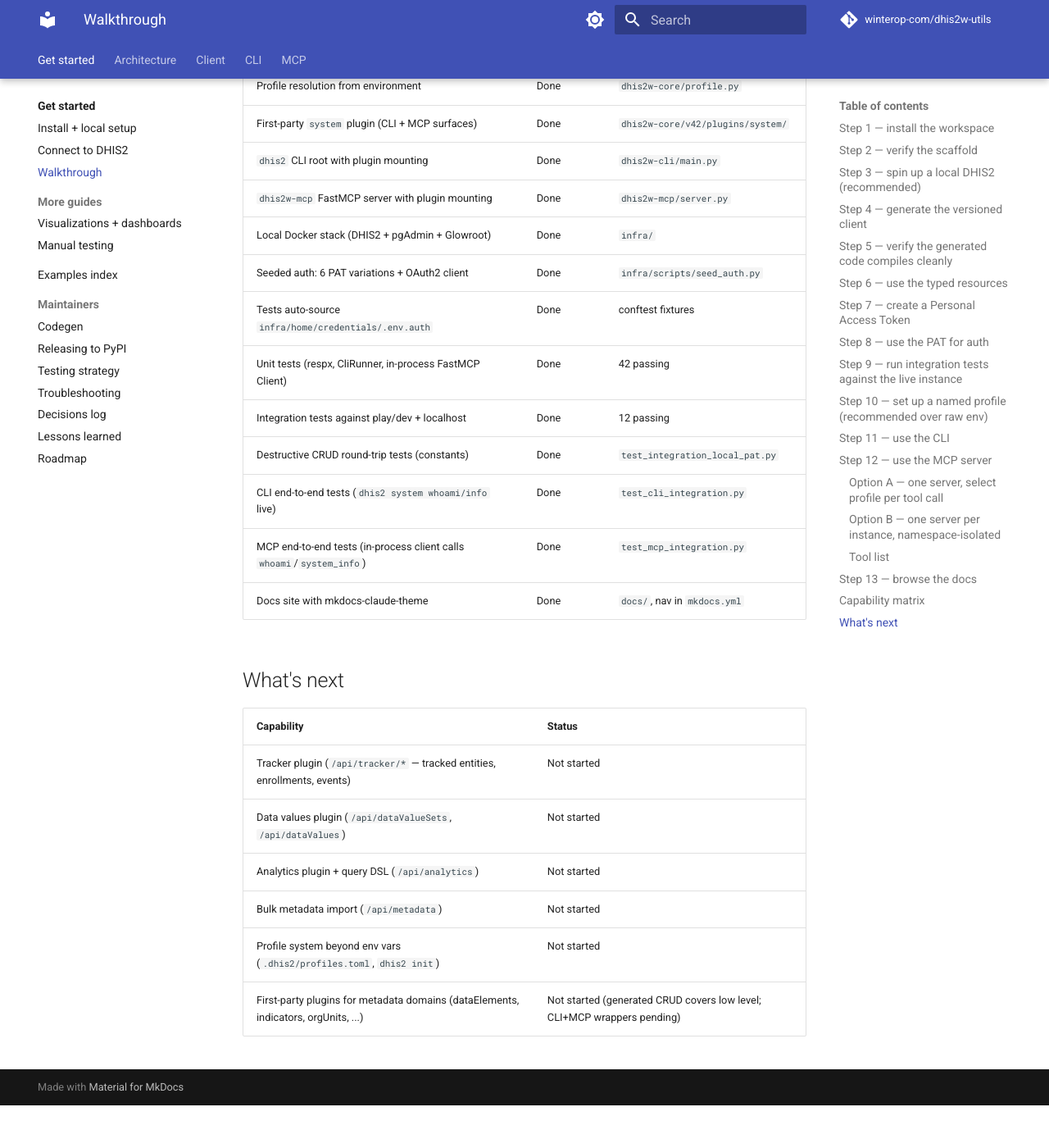
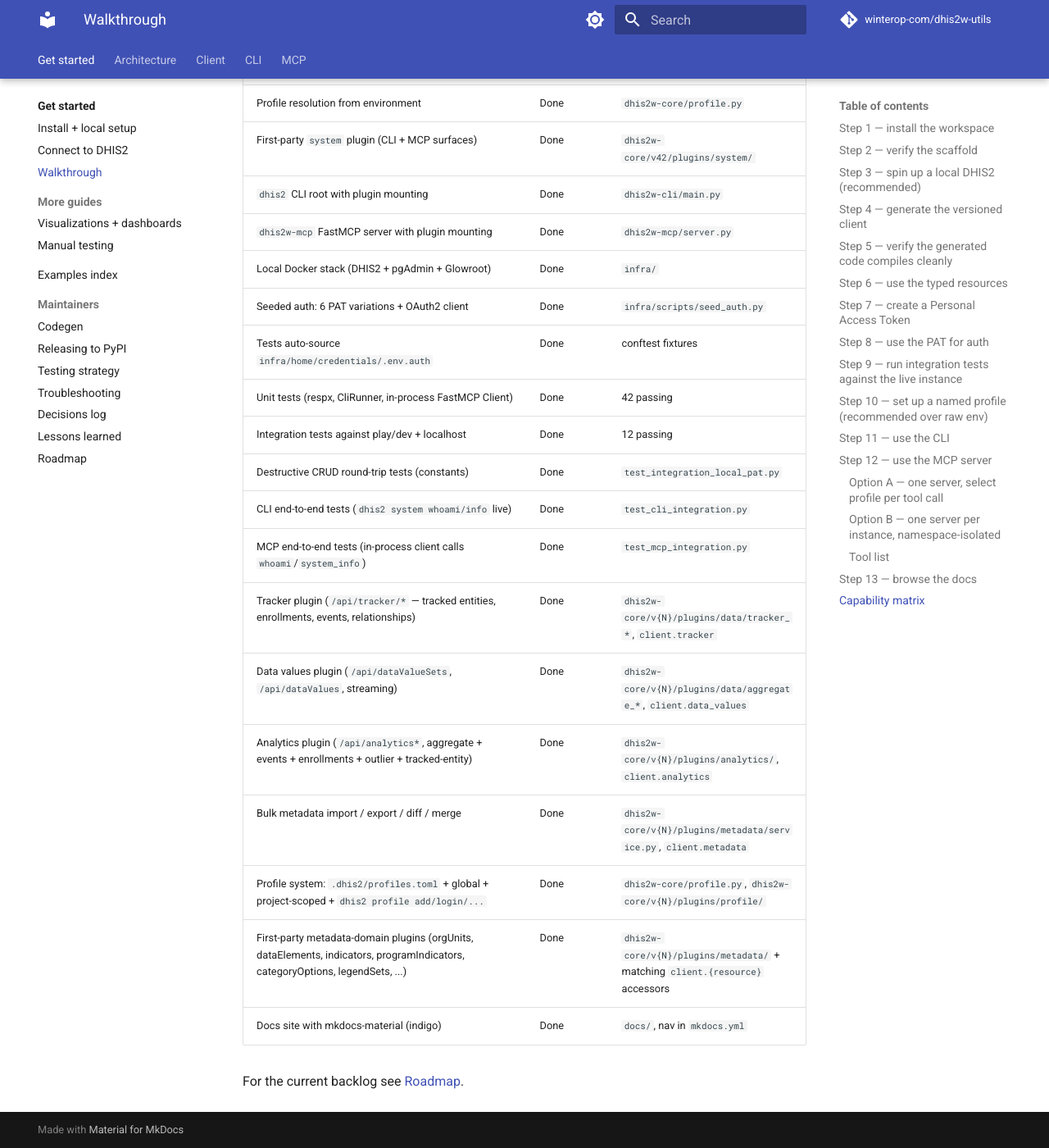
Before and after one commit to winterop-com/dhis2-utils, an MkDocs documentation site: the page built from docs/walkthrough.md, in a window 1280 px wide and 1400 px high, scrolled down 8222 px. Shown: the whole window at 82% size. Built offline with MkDocs 1.6.1 and Material for MkDocs 9.7.7, drawn with Linux system fonts in a browser that asks for light colours; comment, search, counter and statistics services are not loaded; before the commit the page ends 9570 px from its top, so only the background shows below that; some of the changed text lies outside the part shown.

Commit message:
docs: review-pass-3 — walkthrough freshness + plugin.py docstring
Three items from the third review pass.

1. `docs/walkthrough.md:264` Step 12 ("use the MCP server") still
   advertised "243 tools across 13 plugin groups, system 2, metadata
   139". Updated to the current count: roughly 337 tools, system 5,
   metadata 230. Reframed with "auto-regenerated MCP reference is the
   source of truth" so future drift doesn't immediately stale this
   wording again.

2. `docs/walkthrough.md:357` "What's next" table marked Tracker,
   Data values, Analytics, Bulk metadata import, Profile system,
   and first-party metadata-domain plugins as "Not started" — every
   one of those has shipped. Promoted the six rows into the Capability
   matrix above with status Done + their actual code locations.
   Replaced the section body with a one-liner pointer at
   `docs/roadmap.md` for the current backlog. Also fixed the
   "Docs site with mkdocs-claude-theme" row — switched to
   mkdocs-material indigo in the previous review pass.

3. `packages/dhis2w-core/src/dhis2w_core/plugin.py:25` docstring
   referenced `dhis2 init --version`, which doesn't exist. Replaced
   with `dhis2 profile add NAME ... --version v43` (the real surface
   verified in `cli-reference.md`). Same fix applied to the residual
   `docs/architecture/cli.md` "future `dhis2 init`" sentence — now
   points at the real `dhis2 profile add` workflow.

`make docs-build` strict mode passes; `grep -rn "dhis2 init" docs/
packages/` returns zero matches.

```diff
--- a/docs/walkthrough.md
+++ b/docs/walkthrough.md
@@ -261,7 +261,7 @@
 
 ## Step 12 — use the MCP server
 
-The same capabilities are available to AI agents via `dhis2w-mcp`. The server exposes **243 tools across 13 plugin groups** — `profile` (4), `system` (2), `metadata` (139 — spans the authoring-triple sub-apps + options + attribute + program-rule + sql-view + viz + dashboard + map + legend-sets + core `list/get/patch/search/usage/export/import/diff/merge`), `data` (15 — aggregate + tracker), `analytics` (5), `route` (7), `maintenance` (15), `files` (5), `messaging` (11), `user` (16 — user + user-group + user-role), `customize` (7), `apps` (13), `doctor` (4). See [MCP reference](mcp-reference.md) for the full tool list.
+The same capabilities are available to AI agents via `dhis2w-mcp`. The server exposes roughly **337 tools across 13 plugin groups** — `profile` (4), `system` (5), `metadata` (230 — spans the authoring-triple sub-apps + options + attribute + program-rule + sql-view + viz + dashboard + map + legend-sets + core `list/get/patch/search/usage/export/import/diff/merge`), `data` (15 — aggregate + tracker), `analytics` (5), `route` (7), `maintenance` (15), `files` (5), `messaging` (11), `user` (16 — user + user-group + user-role), `customize` (7), `apps` (13), `doctor` (4). The auto-regenerated [MCP reference](mcp-reference.md) is the source of truth for the current counts.
 
 ### Option A — one server, select profile per tool call
 
@@ -352,15 +352,12 @@
 | Destructive CRUD round-trip tests (constants) | Done | `test_integration_local_pat.py` |
 | CLI end-to-end tests (`dhis2 system whoami/info` live) | Done | `test_cli_integration.py` |
 | MCP end-to-end tests (in-process client calls `whoami`/`system_info`) | Done | `test_mcp_integration.py` |
-| Docs site with mkdocs-claude-theme | Done | `docs/`, nav in `mkdocs.yml` |
+| Tracker plugin (`/api/tracker/*` — tracked entities, enrollments, events, relationships) | Done | `dhis2w-core/v{N}/plugins/data/tracker_*`, `client.tracker` |
+| Data values plugin (`/api/dataValueSets`, `/api/dataValues`, streaming) | Done | `dhis2w-core/v{N}/plugins/data/aggregate_*`, `client.data_values` |
+| Analytics plugin (`/api/analytics*`, aggregate + events + enrollments + outlier + tracked-entity) | Done | `dhis2w-core/v{N}/plugins/analytics/`, `client.analytics` |
+| Bulk metadata import / export / diff / merge | Done | `dhis2w-core/v{N}/plugins/metadata/service.py`, `client.metadata` |
+| Profile system: `.dhis2/profiles.toml` + global + project-scoped + `dhis2 profile add/login/...` | Done | `dhis2w-core/profile.py`, `dhis2w-core/v{N}/plugins/profile/` |
+| First-party metadata-domain plugins (orgUnits, dataElements, indicators, programIndicators, categoryOptions, legendSets, ...) | Done | `dhis2w-core/v{N}/plugins/metadata/` + matching `client.{resource}` accessors |
+| Docs site with mkdocs-material (indigo) | Done | `docs/`, nav in `mkdocs.yml` |
 
-## What's next
-
-| Capability | Status |
-| --- | --- |
-| Tracker plugin (`/api/tracker/*` — tracked entities, enrollments, events) | Not started |
-| Data values plugin (`/api/dataValueSets`, `/api/dataValues`) | Not started |
-| Analytics plugin + query DSL (`/api/analytics`) | Not started |
-| Bulk metadata import (`/api/metadata`) | Not started |
-| Profile system beyond env vars (`.dhis2/profiles.toml`, `dhis2 init`) | Not started |
-| First-party plugins for metadata domains (dataElements, indicators, orgUnits, ...) | Not started (generated CRUD covers low level; CLI+MCP wrappers pending) |
+For the current backlog see [Roadmap](roadmap.md).
```
Also changed, not shown: docs/architecture/cli.md (+1 -1 lines), 1 other file.
